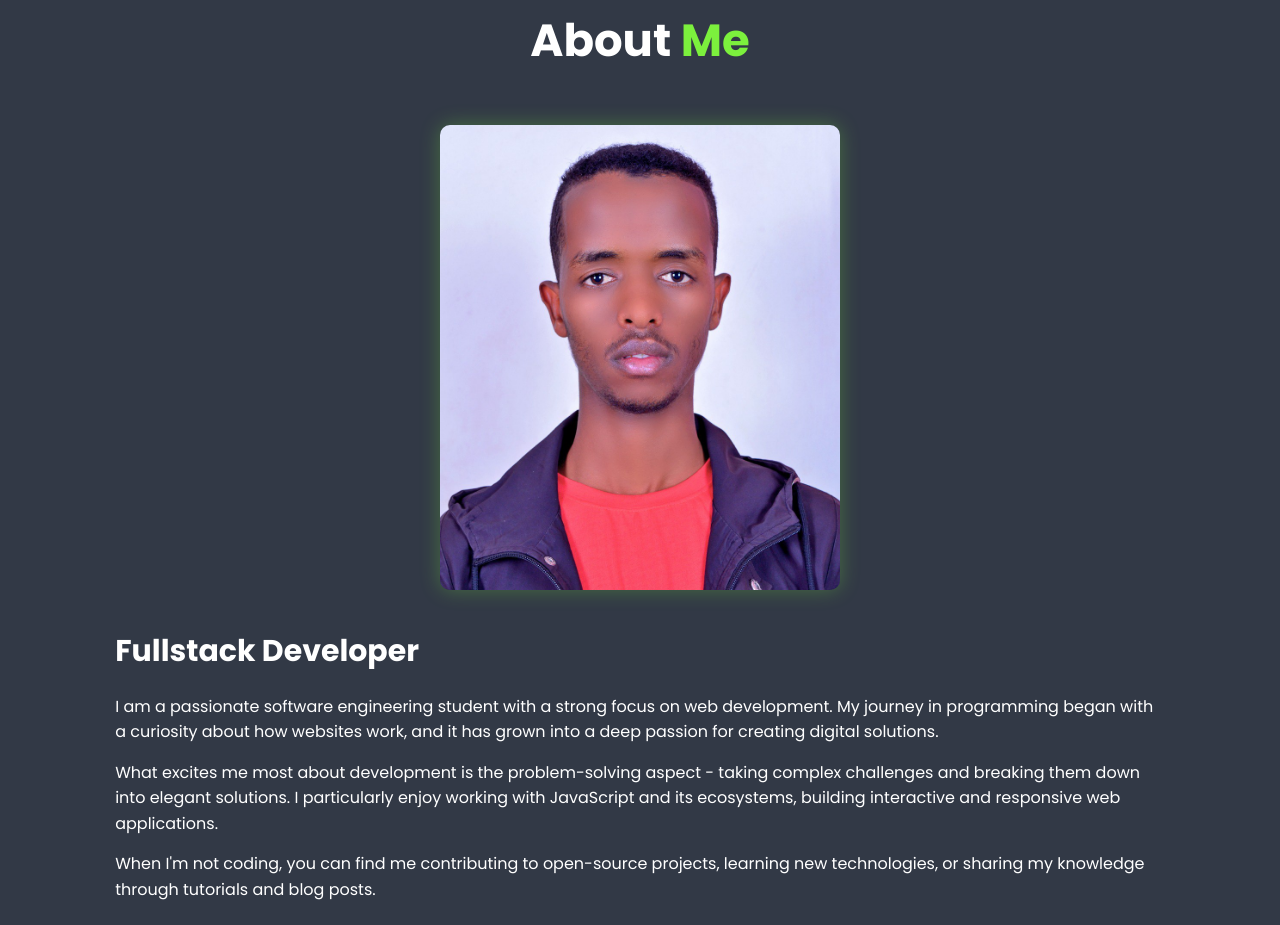
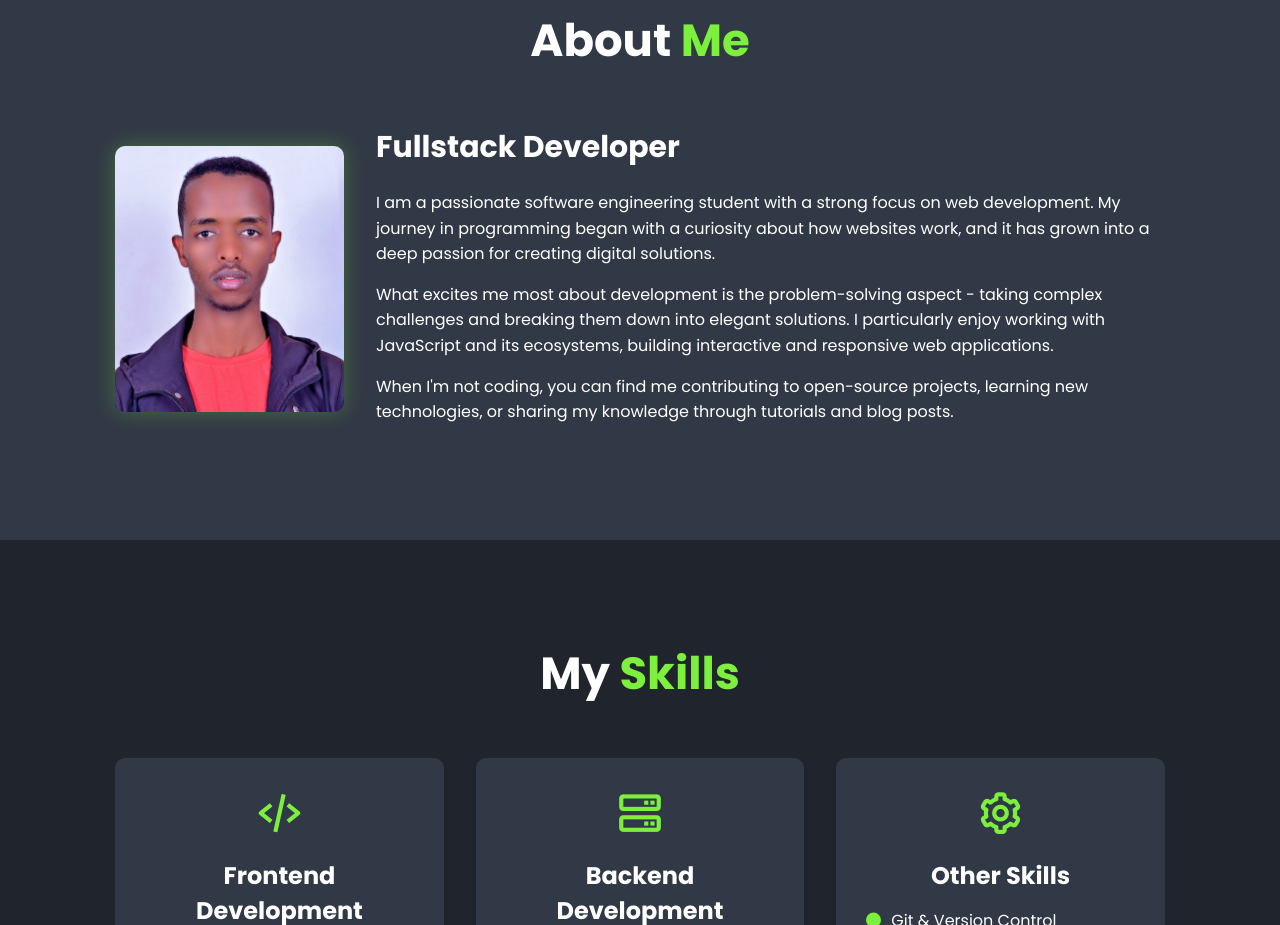
Before and after one commit to AbdulhafizMohammed20/Beautiful-Personal-Website-, a plain HTML site: page index.html in a window 1280 px wide. Shown: the part 1280-2205 px from the top of the page. Drawn offline with nearby package versions, Linux system fonts and the light colour scheme.

Commit message:
Update index.css

```diff
--- a/index.css
+++ b/index.css
@@ -190,7 +190,7 @@ a {
 }
 
 .about-img {
-    flex: 1 1 30rem;
+    flex: 1 1 10rem;
     text-align: center;
 }
 
```
